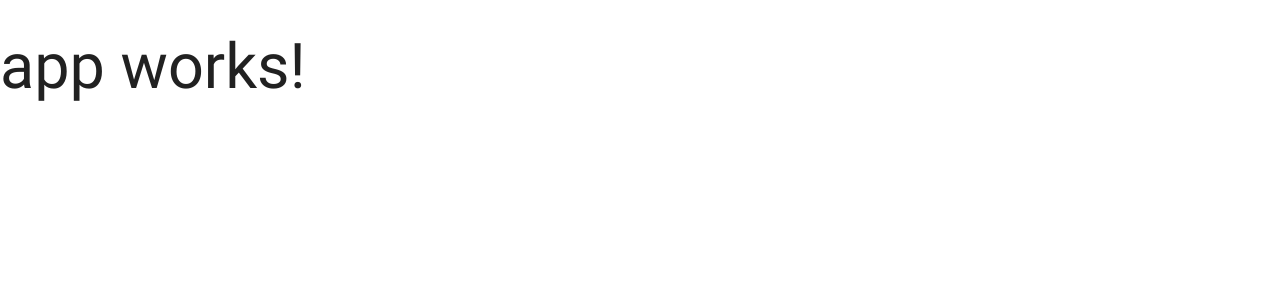
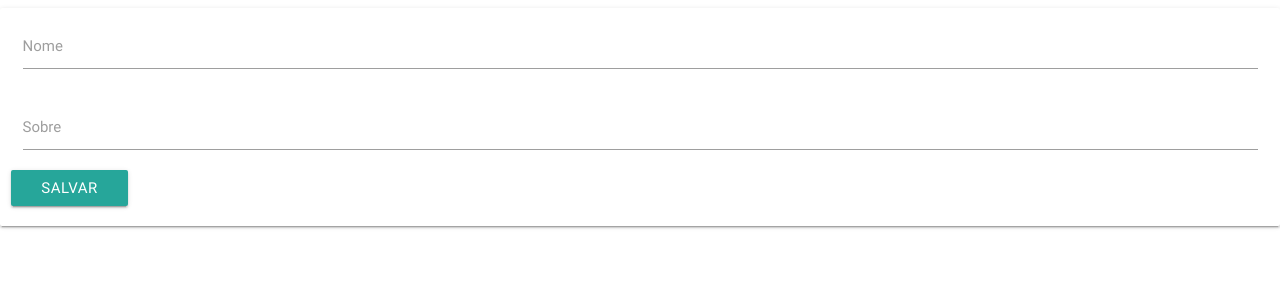
Before and after one commit to samuelsilvadev/realtimeApp-firebase, an Angular app: page / in a window 1280 px wide. Shown: the top 300 px of the page. Built offline with nearby package versions, Linux system fonts and the light colour scheme.

Commit message:
Criando novo componente para cadastro de pessoas

```diff
--- a/src/app/app.component.html
+++ b/src/app/app.component.html
@@ -1,3 +1,2 @@
-<h1>
-  {{title}}
-</h1>
+
+<app-cadastro-pessoa></app-cadastro-pessoa>
--- a/src/app/app.module.ts
+++ b/src/app/app.module.ts
@@ -4,10 +4,12 @@ import { FormsModule } from '@angular/forms';
 import { HttpModule } from '@angular/http';
 
 import { AppComponent } from './app.component';
+import { CadastroPessoaComponent } from './cadastro-pessoa/cadastro-pessoa.component';
 
 @NgModule({
   declarations: [
-    AppComponent
+    AppComponent,
+    CadastroPessoaComponent
   ],
   imports: [
     BrowserModule,
--- /dev/null
+++ b/src/app/cadastro-pessoa/cadastro-pessoa.component.html
@@ -0,0 +1,24 @@
+
+<div class="card">
+  <div class="row">
+  <form class="col s12" #f="ngForm" (ngSubmit)="salvar(f)">
+    <div class="row">
+      <div class="input-field col s12">
+        <label for="txtNome">Nome</label>
+        <input id="txtNome" type="text" name="nome" ngModel required>
+      </div>
+      <div class="input-field col s12">
+        <label for="txtSobrenome">Sobre</label>
+        <input id="txtSobrenome" type="text" name="sobreNome" ngModel required>
+      </div>
+      <button class="btn">Salvar</button>
+    </div>
+  </form>
+  </div>
+</div>
+
+<div style="{{ displayList }}">
+<ul class="collection">
+  <li class="collection-item" *ngFor="let p of pessoas">{{ p.nome }}</li>
+</ul>
+</div>
--- /dev/null
+++ b/src/app/cadastro-pessoa/cadastro-pessoa.component.ts
@@ -0,0 +1,28 @@
+import { FormsModule, NgForm } from '@angular/forms';
+import { Component, OnInit } from '@angular/core';
+
+@Component({
+  selector: 'app-cadastro-pessoa',
+  templateUrl: './cadastro-pessoa.component.html',
+  styleUrls: ['./cadastro-pessoa.component.css']
+})
+export class CadastroPessoaComponent implements OnInit {
+
+  pessoas: Array<any>;
+  displayList: string;
+
+  constructor() { }
+
+  ngOnInit() {
+    this.pessoas = new Array<any>();
+    this.displayList = "display:none";
+  }
+
+  salvar(form: NgForm){
+    this.displayList = "display:block";
+    if(this.pessoas.indexOf(form.form.controls.nome.value) === -1){
+      this.pessoas.push({nome:form.form.controls.nome.value, sobrenome:form.form.controls.sobreNome.value});
+      console.log(this.pessoas);
+    }
+  }
+}
```
Also changed, not shown: src/app/cadastro-pessoa/cadastro-pessoa.component.css (added).
